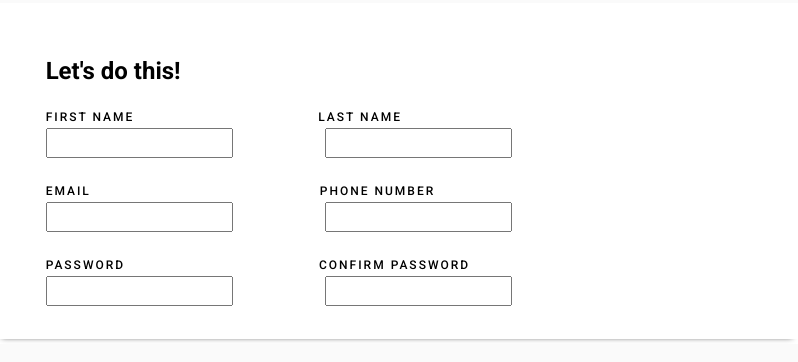
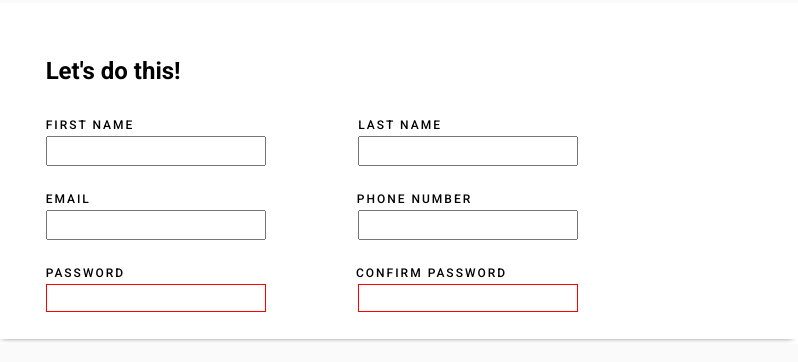
Before and after one commit to lian-143/sign-up-form, a plain HTML site: page index.html in a window 1280 px wide. Shown: the part 333-695 px from the top of the page, 482-1280 px from the left. Drawn offline with Linux system fonts and the light colour scheme.

Commit message:
finished form validation.

```diff
--- a/style.css
+++ b/style.css
@@ -157,12 +157,15 @@ header {
 }
 
 .form > h1 {
-  margin-bottom: 15px;
+  margin-bottom: 0.9375em;
 }
 
 .form-details {
-  /* border: 1px solid violet; */
-  width: 500px;
+  width: 34.375rem;
+}
+
+input {
+  width: 13.75em;
 }
 
 label {
@@ -172,28 +175,37 @@ label {
 }
 
 label[for="last_name"] {
-  margin-left: 180px;
+  margin-left: 220px;
 }
 
 input[id="last_name"],
 input[id="tel"],
 input[class="confirm_password"] {
-  margin-left: 88px;
+  margin-left: 5.5em;
 }
 
 input[type="text"],
 input[type="email"],
 input[type="tel"],
 input[type="password"] {
-  margin-bottom: 20px;
+  margin-bottom: 1.25em;
 }
 
 label[for="tel"] {
-  margin-left: 225px;
+  margin-left: 262px;
 }
 
 label[id="confirm_password"] {
-  margin-left: 190px;
+  margin-left: 227px;
+}
+
+/* form validation */
+input:invalid {
+  border: 2px solid red;
+}
+
+input:invalid:required {
+  border: 1px solid red;
 }
 
 /* third section */
@@ -208,7 +220,7 @@ input[type="submit"] {
   background-color: #596d48;
   color: #fff;
   padding: 14px 40px;
-  margin-bottom: 30px;
+  margin-bottom: 1.875rem;
 }
 
 input[type="submit"]:hover {
```
